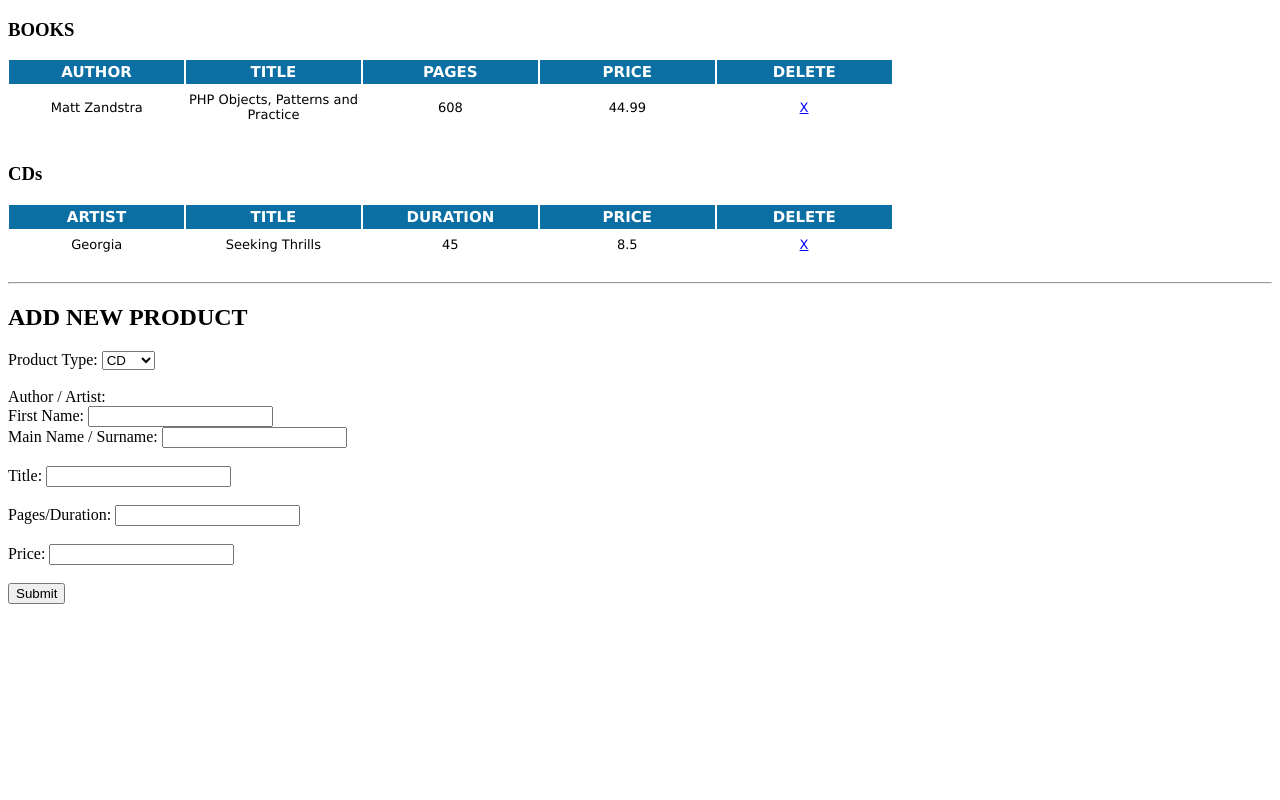
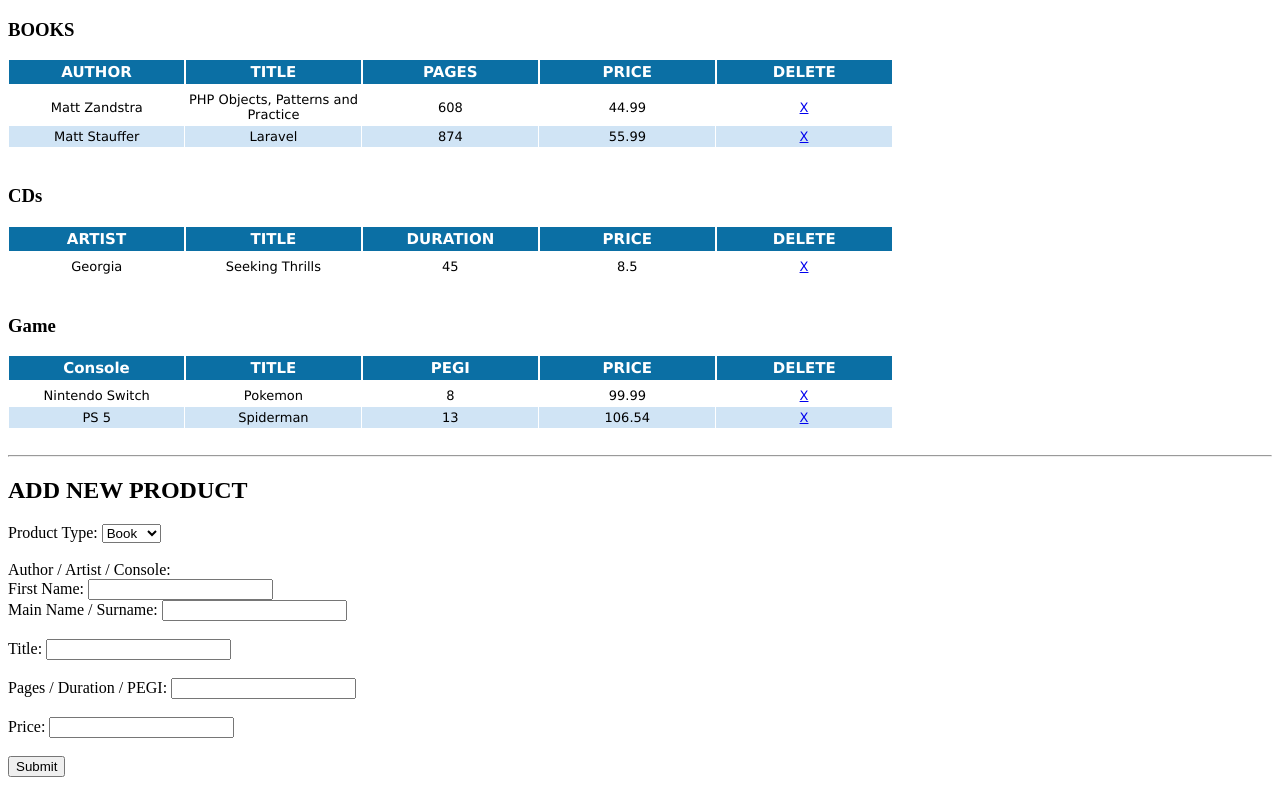
Before and after one commit to tbc-bsc-l6/component-1-BishwaThakuri, a PHP site: page / in a window 1280 px wide. Run offline with PHP 8.4, Linux system fonts and the light colour scheme.

Commit message:
Added game table

```diff
--- /dev/null
+++ b/awe/GameProduct.php
@@ -0,0 +1,34 @@
+<?php
+
+
+namespace awe;
+
+
+class GameProduct extends ShopProduct
+{
+    private $pegi;
+
+    public function __construct(
+        string $id,
+        string $title,
+        string $firstName,
+        string $mainName,
+        float $price,
+        int $pegi
+    )
+    {
+        parent::__construct(
+            $id,
+            $title,
+            $firstName,
+            $mainName,
+            $price
+        );
+        $this->pegi = $pegi;
+    }
+
+    public function getPegi()
+    {
+        return $this->pegi;
+    }
+}
--- a/awe/HtmlProductWriter.php
+++ b/awe/HtmlProductWriter.php
@@ -34,10 +34,12 @@ class HtmlProductWriter extends ShopProductWriter
         foreach ($this->products as $product) {
          if($product instanceof BookProduct) $bookproducts[] = $product;
          if($product instanceof CdProduct) $cdproducts[] = $product;
+         if($product instanceof GameProduct) $gameproducts[] = $product;
         }
 
         $booktable = $this->generateBookTable($bookproducts);
         $cdtable = $this->generateCdTable($cdproducts);
+        $gametable = $this->generateGameTable($gameproducts);
 
         $addProduct = $this->generateAddProductForm();
 
@@ -46,6 +48,8 @@ class HtmlProductWriter extends ShopProductWriter
             . $booktable .
             '<br />'
             .$cdtable.
+            '<br />'
+            .$gametable.
             '<br />'
             .$addProduct .
             '</body>';
@@ -113,6 +117,37 @@ class HtmlProductWriter extends ShopProductWriter
             </table>';
     }
 
+    private function generateGameTable($gameproducts)
+    {
+        $contents = '';
+        foreach ($gameproducts as $game) {
+            $contents .= '<tr>
+                  <td>'.$game->getFullName().'</td>'
+                .'<td>'.$game->getTitle().'</td>'
+                .'<td>'.$game->getPegi().'</td>'
+                .'<td>'.$game->getPrice().'</td>'
+                .'<td>'.'<a href="./index.php?delete='.$game->getId().'">X</a>'.'</td>
+                </tr>';
+        }
+        return
+            '
+            <h3>Game</h3>
+            <table class="paleBlueRows equal-width">
+                 <thead>
+                    <tr>
+                        <th>Console</th>
+                        <th>TITLE</th>
+                        <th>PEGI</th>
+                        <th>PRICE</th>
+                        <th>DELETE</th>
+                    </tr>
+                    </thead>
+                    <tbody>'
+            .$contents.
+            '</tbody>
+            </table>';
+    }
+
     private function generateAddProductForm()
     {
         return '
@@ -121,12 +156,13 @@ class HtmlProductWriter extends ShopProductWriter
          <form action="./index.php" method="post">
           <label for="producttype">Product Type:</label>
           <select id="producttype" name="producttype">
+                <option value="book">Book</option>
                 <option value="cd">CD</option>
-                <option value="book">Book</option>
+                <option value="game">Game</option>
           </select>
           <br />
           <br />
-         <label for="name">Author / Artist:</label><br />
+         <label for="name">Author / Artist / Console:</label><br />
          <label for="fname">First Name:</label>
            <input type="text" id="fname" name="fname"><br />
           <label for="sname">Main Name / Surname:</label>
@@ -137,7 +173,7 @@ class HtmlProductWriter extends ShopProductWriter
            <input type="text" id="title" name="title">
            <br />
            <br />
-         <label for="pages">Pages/Duration:</label>
+         <label for="pages">Pages / Duration / PEGI:</label>
            <input type="text" id="pages" name="pages">
            <br />
            <br />
--- a/awe/JsonProductWriter.php
+++ b/awe/JsonProductWriter.php
@@ -34,6 +34,10 @@ class JsonProductWriter extends ShopProductWriter
             $json_product['playlength'] = $product->getPlayLength();
             $json_product['type'] = "cd";
         }
+        if($product instanceof GameProduct) {
+            $json_product['pegi'] = $product->getPegi();
+            $json_product['type'] = "game";
+        }
 
         return json_encode($json_product);
     }
--- a/awe/JsonUtility.php
+++ b/awe/JsonUtility.php
@@ -23,6 +23,11 @@ class JsonUtility
                     $bookproduct = new \awe\BookProduct($product['id'],$product['title'], $product['firstname'],
                         $product['mainname'],$product['price'], $product['numpages']);
                     $products[]=$bookproduct;
+                    break;
+                case "game":
+                    $gameproduct = new \awe\GameProduct($product['id'],$product['title'], $product['firstname'],
+                        $product['mainname'],$product['price'], $product['pegi']);
+                    $products[]=$gameproduct;
                     break;
             }
         }
@@ -72,6 +77,7 @@ class JsonUtility
 
         if($producttype=='cd') $newProduct['playlength'] = $pages;
         if($producttype=='book') $newProduct['numpages'] = $pages;
+        if($producttype=='game') $newProduct['pegi'] = $pages;
 
         $products[] = $newProduct;
 
--- a/products.json
+++ b/products.json
@@ -1,20 +1 @@
-[
-  {
-    "id": 1,
-    "type": "book",
-    "title": "PHP Objects, Patterns and Practice",
-    "firstname": "Matt",
-    "mainname": "Zandstra",
-    "price": 44.99,
-    "numpages": 608
-  },
-  {
-    "id": 2,
-    "type": "cd",
-    "title": "Seeking Thrills",
-    "firstname": "",
-    "mainname": "Georgia",
-    "price": 8.5,
-    "playlength": 45
-  }
-]
+[{"id":1,"type":"book","title":"PHP Objects, Patterns and Practice","firstname":"Matt","mainname":"Zandstra","price":44.99,"numpages":608},{"id":2,"type":"cd","title":"Seeking Thrills","firstname":"","mainname":"Georgia","price":8.5,"playlength":45},{"id":3,"type":"game","title":"Pokemon","firstname":"Nintendo","mainname":"Switch","price":99.99,"pegi":8},{"id":4,"type":"game","title":"Spiderman","firstname":"PS ","mainname":"5","price":106.54,"pegi":13},{"id":5,"type":"book","title":"Laravel","firstname":"Matt","mainname":"Stauffer","price":55.99,"numpages":874}]
```
